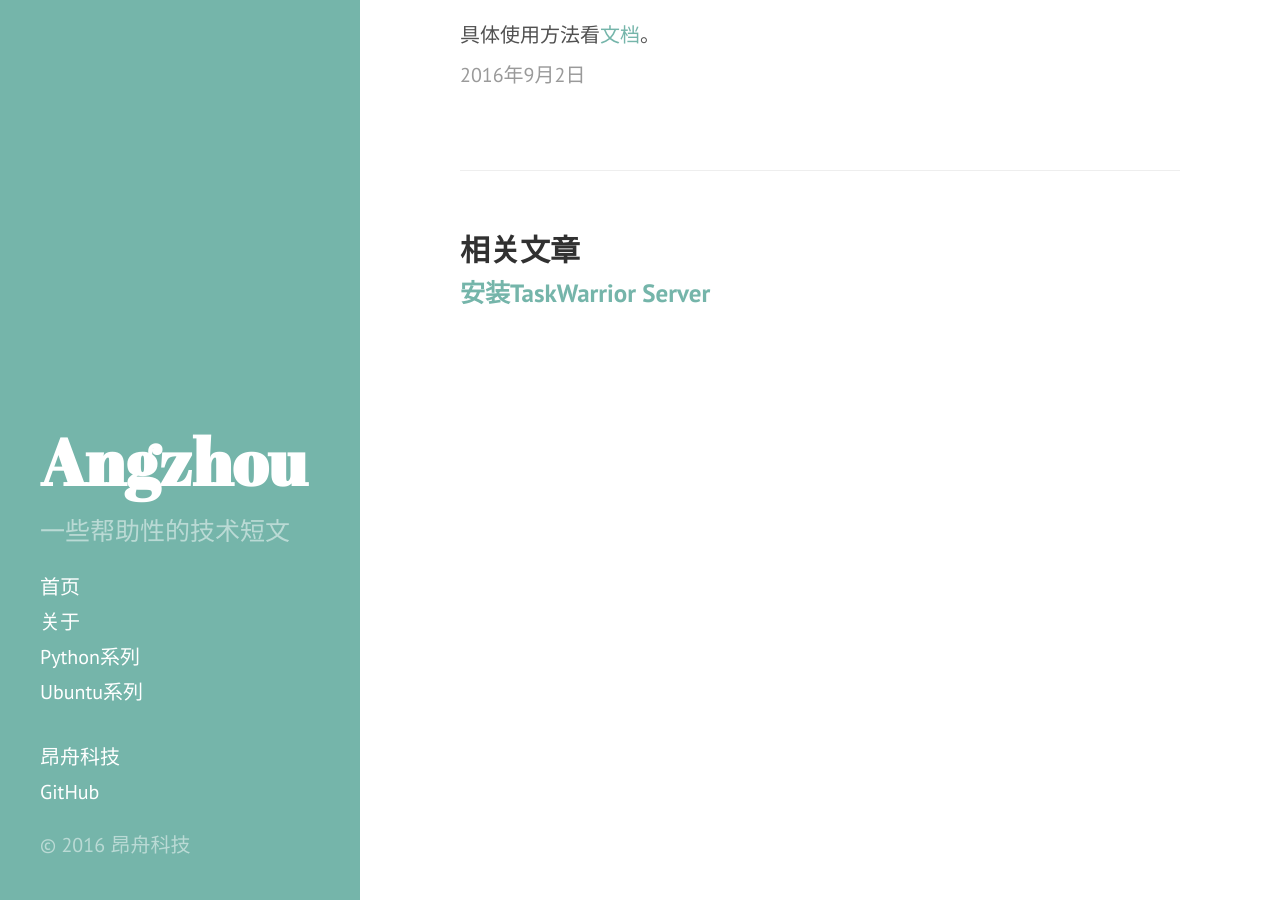
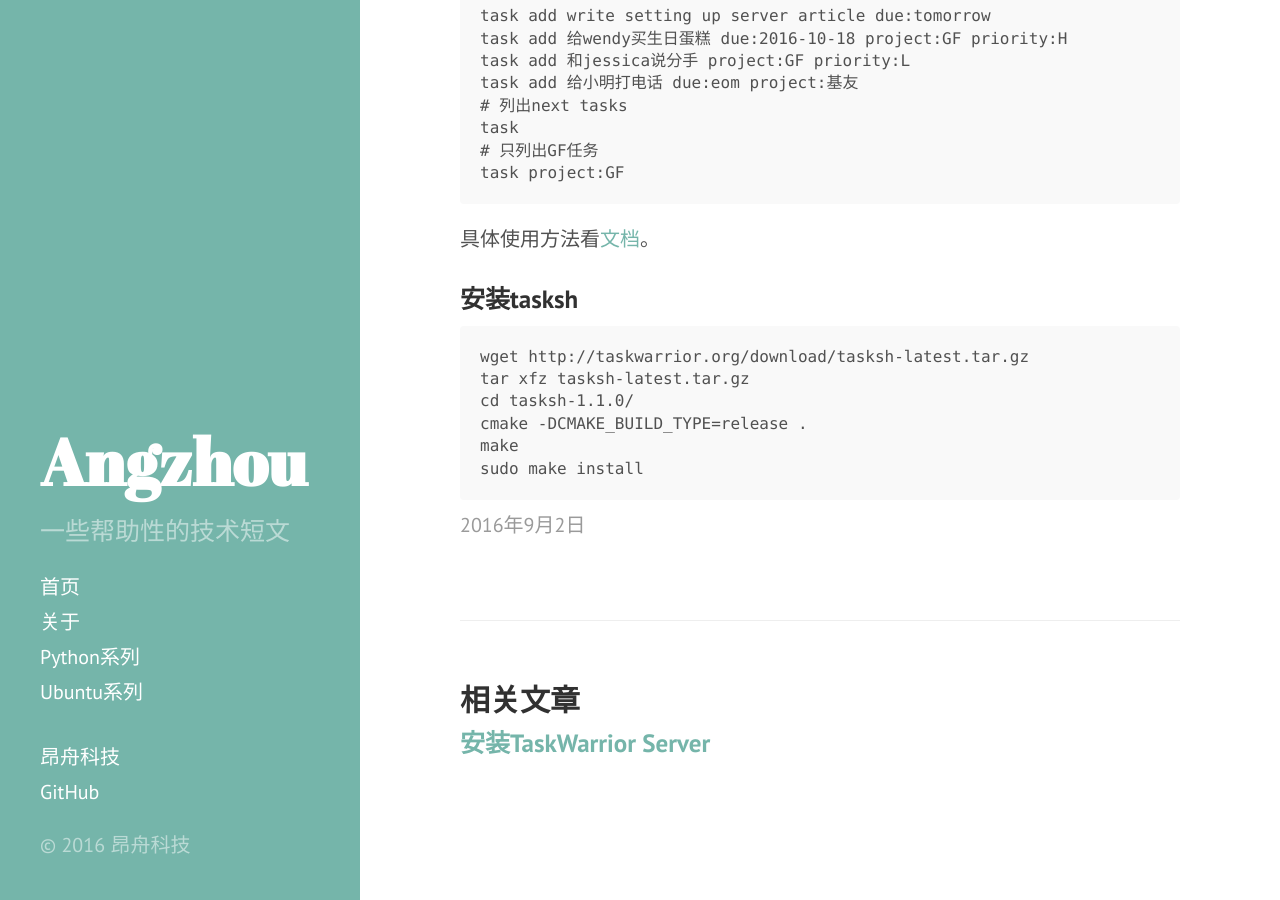
Before and after one commit to angzhou/angzhou.github.io, a Jekyll site: the page built from _posts/2016-09-02-installing-taskwarrior.md, in a window 1280 px wide and 900 px high, scrolled down 1532 px. Built offline with Jekyll 4.4.1, drawn with Linux system fonts in a browser that asks for light colours; some of the changed text lies outside the part shown.

Commit message:
taskwarrior update

```diff
--- a/_posts/2016-09-02-installing-taskwarrior.md
+++ b/_posts/2016-09-02-installing-taskwarrior.md
@@ -8,10 +8,17 @@
 
 ### 准备
 
+Ubuntu:
+
     sudo apt-get install pkg-config autoconf autogen cmake
     sudo apt-get install uuid-dev libgmp-dev libreadline-dev
 
-### 装nettle>=3.1
+Mac:
+
+    brew install gnutls
+    brew install cmake
+
+### 装nettle>=3.1 (Mac不需要)
 
     wget https://ftp.gnu.org/gnu/nettle/nettle-3.1.tar.gz
     tar xfz nettle-3.1.tar.gz
@@ -28,6 +35,7 @@
     ./configure --with-included-libtasn1 --without-p11-kit
     make
     sudo make install
+
 
 ### 装taskwarrior 2.5.1
 
@@ -55,3 +63,12 @@
     task project:GF
 
 具体使用方法看[文档](https://taskwarrior.org/docs/)。
+
+### 安装tasksh
+
+    wget http://taskwarrior.org/download/tasksh-latest.tar.gz
+    tar xfz tasksh-latest.tar.gz
+    cd tasksh-1.1.0/
+    cmake -DCMAKE_BUILD_TYPE=release .
+    make
+    sudo make install
```
Also changed, not shown: other parts of _posts/2016-09-02-installing-taskwarrior.md (+1 -1 lines).
